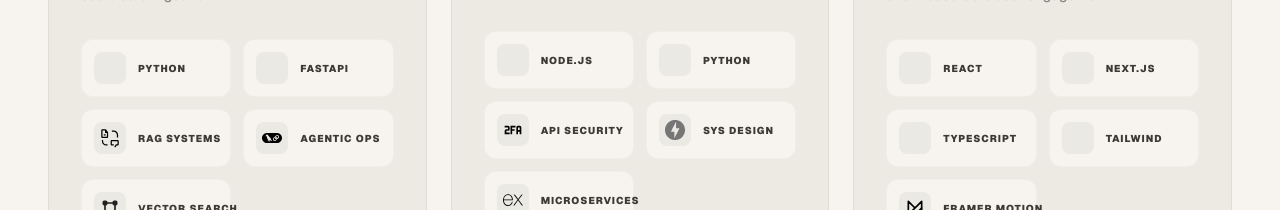
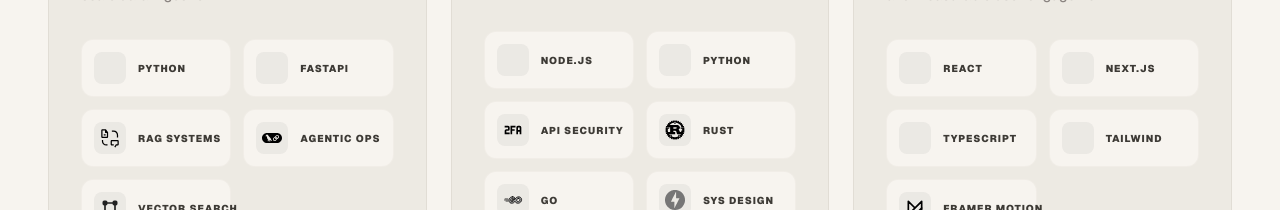
Before and after one commit to MuhammadUsmanGM/Portfolio, a Next.js app: page / in a window 1280 px wide. Shown: the part 5620-5830 px from the top of the page. Built offline with nearby package versions, Linux system fonts and the light colour scheme; no server answers; some icons are missing.

Commit message:
feat: Refined Skills categories (Intelligence Infrastructure, Resilient Systems) and added Rust/Go

```diff
--- a/app/components/Skills.tsx
+++ b/app/components/Skills.tsx
@@ -44,6 +44,8 @@
         { name: "Node.js", icon: NodejsOriginal },
         { name: "Python", icon: PythonOriginal },
         { name: "API Security", iconPath: "/icons/authentication.svg" },
+        { name: "Rust", iconPath: "/icons/rust.svg" },
+        { name: "Go", iconPath: "/icons/go.svg" },
         { name: "Sys Design", iconPath: "/icons/rest-api.svg" },
         { name: "Microservices", iconPath: "/icons/express.svg" }
       ]
```
Also changed, not shown: public/icons/go.svg (added), public/icons/rust.svg (added).
